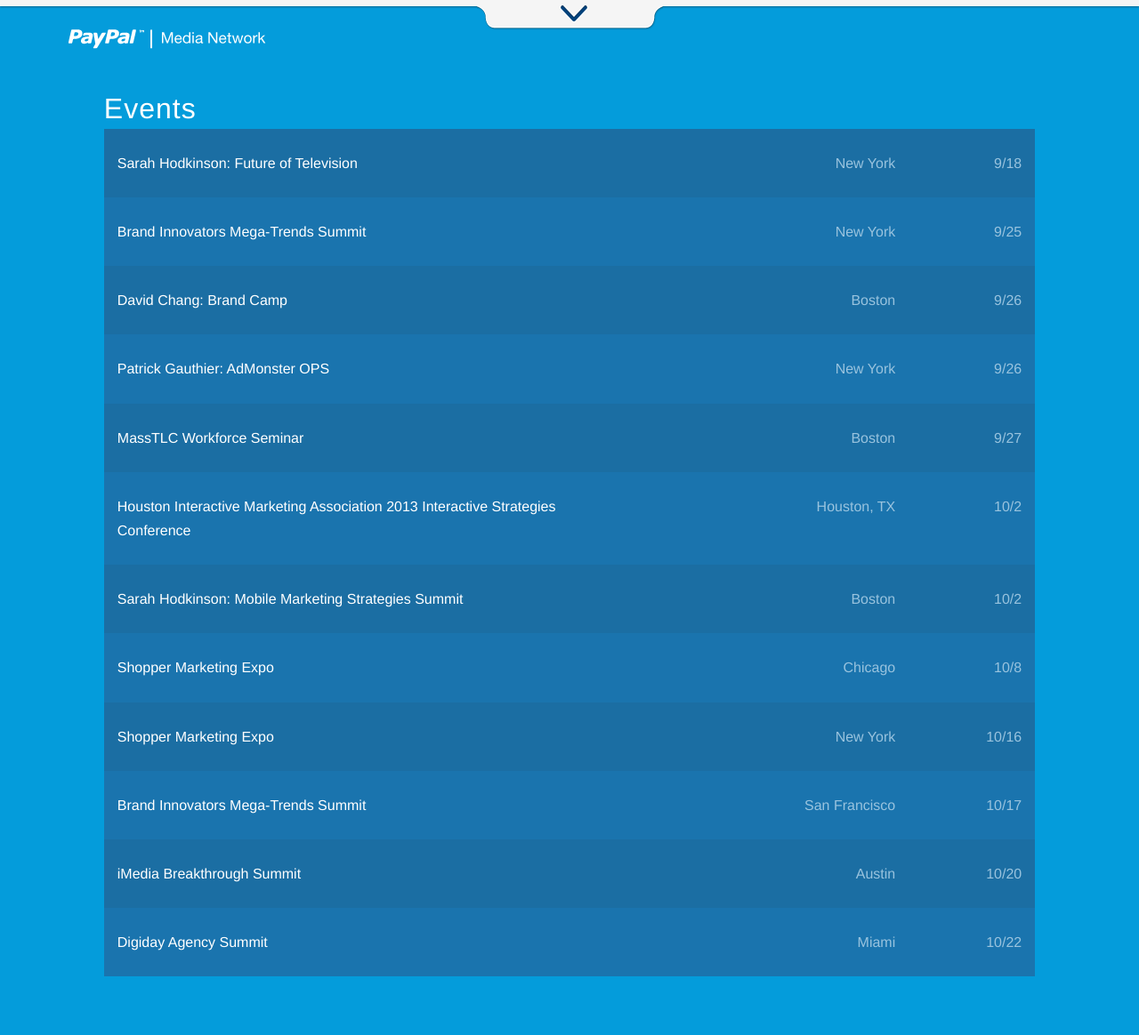
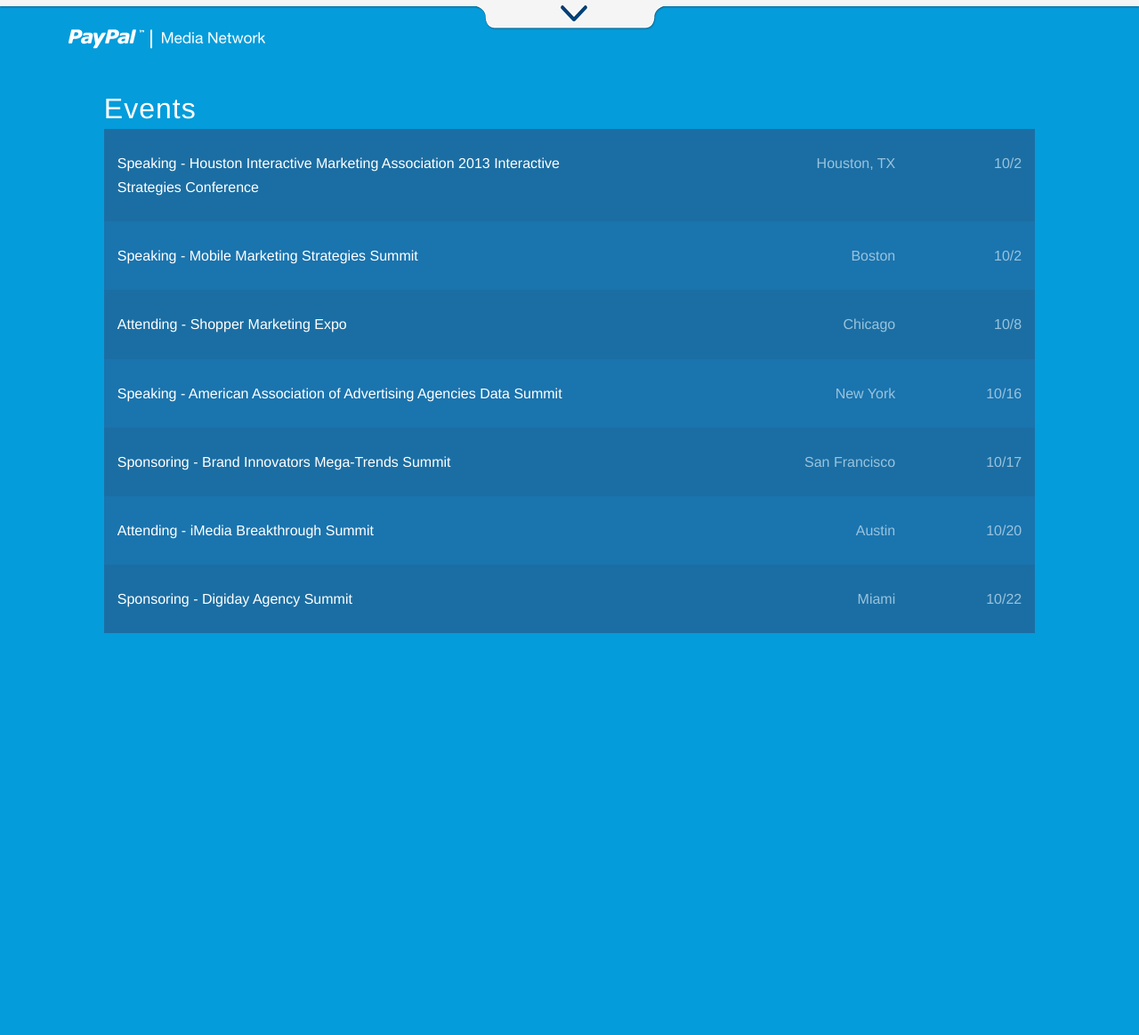
Before and after one commit to ddelmar/ppmn, a PHP site: page /events/ in a window 1280 px wide. Shown: the whole page at 89% size. After the commit the page ends 712 px from the top, so only its background shows below. Run offline with PHP 8.4, Linux system fonts and the light colour scheme; some libraries are stand-ins or nearby versions.

Commit message:
edits to news and events pg

```diff
--- a/_/css/main.css
+++ b/_/css/main.css
@@ -1516,11 +1516,11 @@
 @media -sass-debug-info{filename{font-family:file\:\/\/\/Users\/ddelmar\/Sites\/PPMN\/_\/sass\/_module\/slide-news-events\.sass}line{font-family:\0000359}}
     .s-8 .events-wrap {
       float: left;
-      width: 60%; }
+      width: 47%; }
 @media -sass-debug-info{filename{font-family:file\:\/\/\/Users\/ddelmar\/Sites\/PPMN\/_\/sass\/_module\/slide-news-events\.sass}line{font-family:\0000363}}
     .s-8 .news-wrap {
       float: right;
-      width: 35%; } }
+      width: 47%; } }
 
 @media -sass-debug-info{filename{font-family:file\:\/\/\/Users\/ddelmar\/Sites\/PPMN\/_\/sass\/_module\/slide-news-events\.sass}line{font-family:\0000378}}
 .events-wrap,
--- a/_/sass/_module/slide-news-events.sass
+++ b/_/sass/_module/slide-news-events.sass
@@ -58,11 +58,11 @@
 	+mq-min-width($bp-large)
 		.events-wrap
 			float: left
-			width: 60%
+			width: 47%
 
 		.news-wrap
 			float: right
-			width: 35%
+			width: 47%
 
 
 // ============================================================
--- a/events/index.php
+++ b/events/index.php
@@ -14,85 +14,51 @@
 
 
 					<li>
-						<a target="_blank" href="http://dmwvideo.com">
-							<span class="event-name">Sarah Hodkinson: Future of Television</span>
-							<span class="event-date">9/18</span>
-							<span class="event-location">New York</span>
-						</a>
-					</li>
-					<li>
-						<a target="_blank" href="http://brandinnovatorsmegatrends.com/">
-							<span class="event-name">Brand Innovators Mega-Trends Summit</span>
-							<span class="event-date">9/25</span>
-							<span class="event-location">New York</span>
-						</a>
-					</li>
-					<li>
-						<a target="_blank" href="http://bcu13boston-zvents.eventbrite.com">
-							<span class="event-name">David Chang: Brand Camp</span>
-							<span class="event-date">9/26</span>
-							<span class="event-location">Boston</span>
-						</a>
-					</li>
-					<li>
-						<a target="_blank" href="http://www.admonsters.com/event/op-us-4">
-							<span class="event-name">Patrick Gauthier: AdMonster OPS</span>
-							<span class="event-date">9/26</span>
-							<span class="event-location">New York</span>
-						</a>
-					</li>
-					<li>
-						<a target="_blank" href="http://www.masstlc.org/events/event_details.asp?id=267167">
-							<span class="event-name">MassTLC Workforce Seminar</span>
-							<span class="event-date">9/27</span>
-							<span class="event-location">Boston</span>
-						</a>
-					</li>
-					<li>
 						<a target="_blank" href="http://www.houstonima.org/master-events?eventId=644849&EventViewMode=EventDetails">
-							<span class="event-name">Houston Interactive Marketing Association 2013 Interactive Strategies Conference</span>
+							<span class="event-name">Speaking - Houston Interactive Marketing Association 2013 Interactive Strategies Conference</span>
 							<span class="event-date">10/2</span>
 							<span class="event-location">Houston, TX</span>
 						</a>
 					</li>
 					<li>
 						<a target="_blank" href="http://www.mobilemarketingstrategiessummit.com/">
-							<span class="event-name">Sarah Hodkinson: Mobile Marketing Strategies Summit</span>
+							<span class="event-name">Speaking - Mobile Marketing Strategies Summit</span>
 							<span class="event-date">10/2</span>
 							<span class="event-location">Boston</span>
 						</a>
 					</li>
 					<li>
 						<a target="_blank" href="http://www.shoppermarketexpo.com/">
-							<span class="event-name">Shopper Marketing Expo</span>
+							<span class="event-name">Attending - Shopper Marketing Expo</span>
 							<span class="event-date">10/8</span>
 							<span class="event-location">Chicago</span>
 						</a>
 					</li>
 					<li>
+
 						<a target="_blank" href="https://www.aaaa.org/pages/events.aspx?webcode=EventInfo&Regpath=EventRegFees&Reg_evt_key=2EA3501A-7F72-4A6E-90BE-4F1AD6A3B5D2">
-							<span class="event-name">Shopper Marketing Expo</span>
+							<span class="event-name">Speaking - American Association of Advertising Agencies Data Summit</span>
 							<span class="event-date">10/16</span>
 							<span class="event-location">New York</span>
 						</a>
 					</li>
 					<li>
 						<a target="_blank" href="http://brandinnovatorsmegatrends.com/">
-							<span class="event-name">Brand Innovators Mega-Trends Summit</span>
+							<span class="event-name">Sponsoring - Brand Innovators Mega-Trends Summit</span>
 							<span class="event-date">10/17</span>
 							<span class="event-location">San Francisco</span>
 						</a>
 					</li>
 					<li>
 						<a target="_blank" href="http://www.imediaconnection.com/summits/32931.asp">
-							<span class="event-name">iMedia Breakthrough Summit</span>
+							<span class="event-name">Attending - iMedia Breakthrough Summit</span>
 							<span class="event-date">10/20</span>
 							<span class="event-location">Austin</span>
 						</a>
 					</li>
 					<li>
 						<a target="_blank" href="http://digiday.com/event/digidayagencysummit/">
-							<span class="event-name">Digiday Agency Summit</span>
+							<span class="event-name">Sponsoring - Digiday Agency Summit</span>
 							<span class="event-date">10/22</span>
 							<span class="event-location">Miami</span>
 						</a>
```
Also changed, not shown: index.php (+63 -32 lines).
